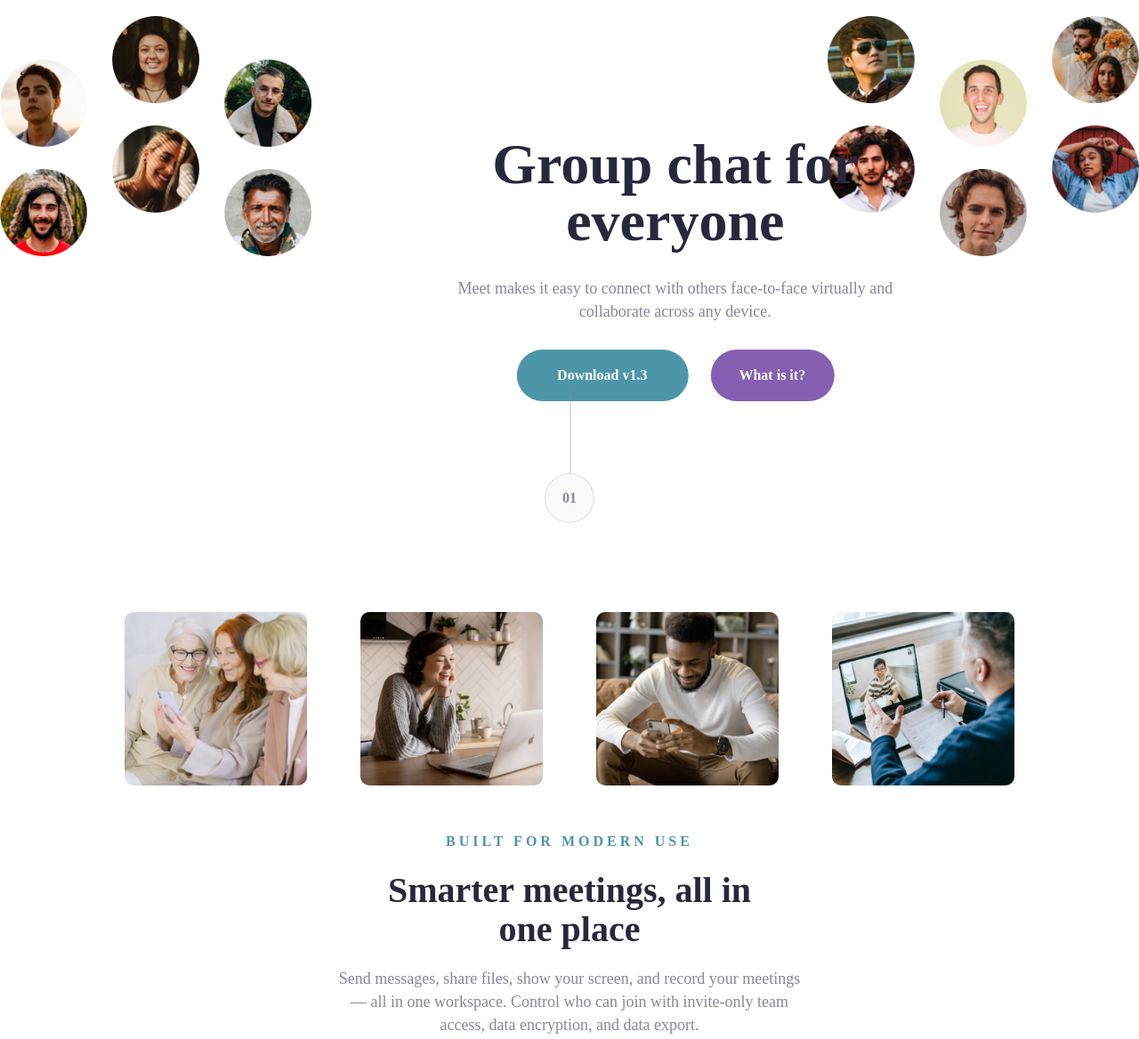
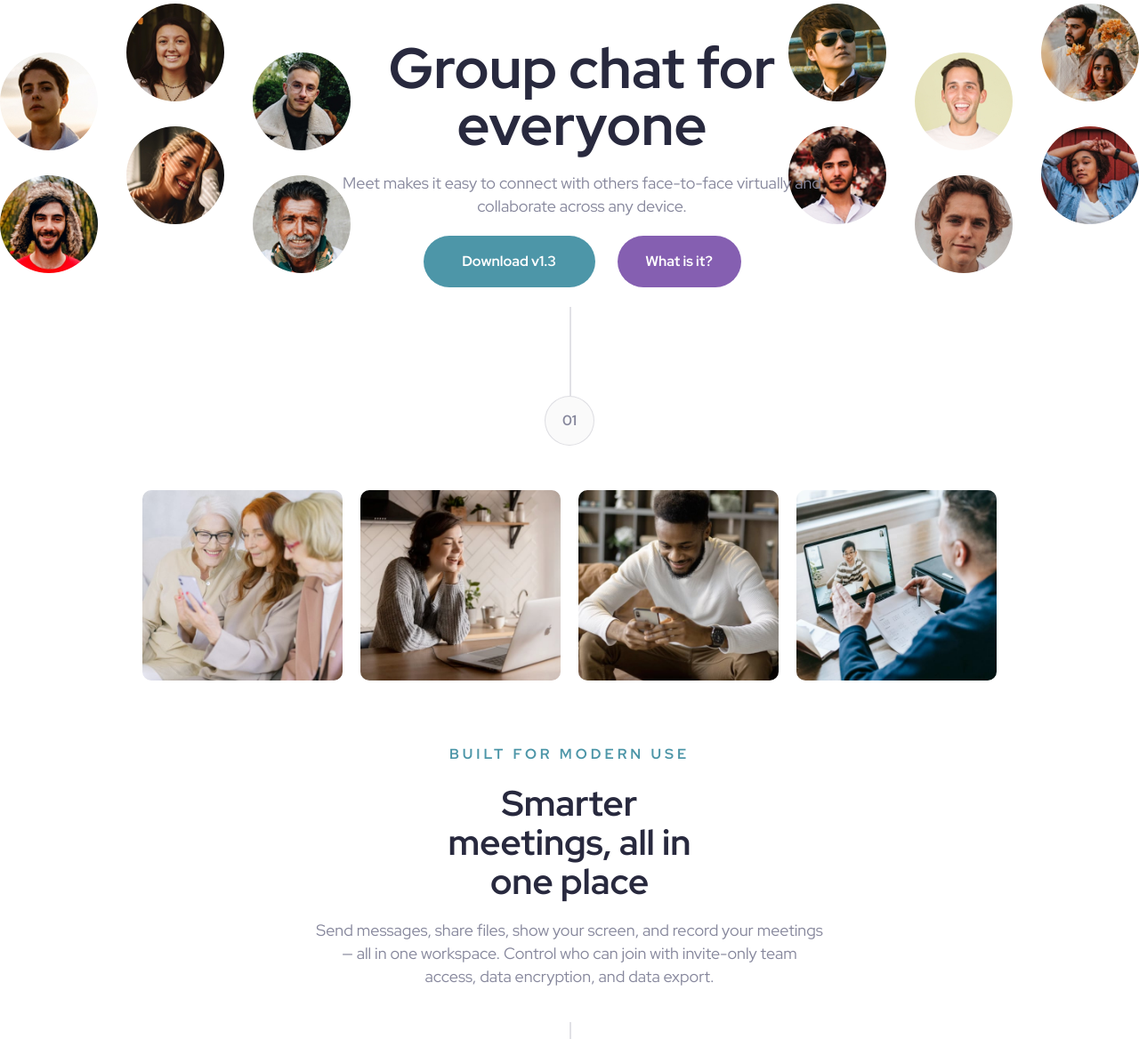
Before and after one commit to HiQendresa/meet-landing-page, a plain HTML site: page index.html in a window 1280 px wide. Shown: the part 124-1292 px from the top of the page at 89% size. Drawn offline with Linux system fonts and the light colour scheme.

Commit message:
mobile view fixed

```diff
--- a/index.html
+++ b/index.html
@@ -6,6 +6,10 @@
 
   <link rel="icon" type="image/png" sizes="32x32" href="./assets/favicon-32x32.png">
   <link rel="stylesheet" type="text/css" href="./style.css">
+
+  <style>
+    @import url('https://fonts.googleapis.com/css2?family=Red+Hat+Display:wght@400;700&display=swap');
+  </style>
 
   <title>Meet landing page</title>
 </head>
@@ -17,11 +21,14 @@
     </div>
 
     <div class="content">
-
-      <div class="side-img">
-        <img class="hero-left-img" src="./assets/desktop/image-hero-left.png" alt="hero image">
+      <div class="side-images">
+        <div class="side-img">
+          <img class="hero-left-img" src="./assets/desktop/image-hero-left.png" alt="hero image">
+        </div>
+        <div class="side-img">
+          <img class="hero-right-img" src="./assets/desktop/image-hero-right.png" alt="hero image">
       </div>
-
+      </div>
       <div class="description">
         <h1 class="title">Group chat for everyone</h1>
         <p>Meet makes it easy to connect with others face-to-face virtually and collaborate across any device.</p>
@@ -31,9 +38,7 @@
           <button class="btn btn-info"> What is it?</button>
         </div>
       </div>
-      <div class="side-img">
-        <img class="hero-right-img" src="./assets/desktop/image-hero-right.png" alt="hero image">
-      </div>
+
 
     </div>
   </header>
--- a/style.scss
+++ b/style.scss
@@ -1,10 +1,11 @@
 :root {
 
-    --clr-white: 0, 0%, 100%;
-    --clr-black: 244, 23%, 12%;
-    --clr-cream: 20, 33%, 98%;
+    --clr-white: 0, 0%, 98%;
+    --clr-black: 239, 21%, 20%;
+    --clr-gray: 239, 10%, 57%;
+    --clr-light-green: 192, 37%, 48%;
 
-    --font-family-ibm: 'IBM Plex Sans', sans-serif;
+    --font-family: 'Red Hat Display', sans-serif;
 }
 
 *,
@@ -54,75 +55,94 @@ header {
     padding-top: 50px;
 
     .logo {
-        width: 119px;
+        max-width: 119px;
         margin: 0 auto;
     }
 
+    .side-images {
+        display: flex;
+
+        @media screen and (min-width: 1200px){
+            justify-content: space-between;
+        }
+    }
+
     .content {
-        display: flex;
-        justify-content:space-around;
-        align-items: center;
         margin-top: 50px;
 
         @media screen and (min-width: 1200px){
             justify-content: space-between;
         }
         .side-img {
-            width: 350px;
+            max-width: 350px;
+
+            @media screen and (min-width: 1200px){
+                max-width: 400px;
+            }
         }
 
         .description {
-            width: 540px;
-            color: #87879D;
+            max-width: 540px;
+            color: hsl(var(--clr-gray));
             text-align: center;
-            font-family: Red Hat Display;
-            font-size: 18px;
+            font-family: var(--font-family);
+            font-size: 16px;
             font-style: normal;
             font-weight: 500;
             line-height: 26px;
+            margin: 34px auto;
 
             display: flex;
             flex-direction: column;
-            align-items: center;
-            gap: 30px;
-            position: absolute;
-            top: 16%;
-            left: 0%;
-            transform: translate(22%, 50%);
+            gap: 20px;
 
             @media screen and (min-width: 1200px){
-                position: relative;
+                position: absolute;
+                top: 8%;
+                left: 30%;
+                font-size: 18px;
             }
 
             .title {
-                width: 445px;
-                color: #28283D;
+                max-width: 445px;
+                color: hsl(var(--clr-black));
                 text-align: center;
-                font-family: Red Hat Display;
-                font-size: 64px;
+                font-family: var(--font-family);
+                font-size: 40px;
                 font-style: normal;
                 font-weight: 900;
-                line-height: 64px;
+                line-height: 44px;
                 margin: 0 auto;
+
+                @media screen and (min-width: 1200px){
+                    position: relative;
+                    font-size: 64px;
+                    line-height: 64px;
+                }
             }
 
         }
 
         .btns {
             display: flex;
+            flex-direction: column;
             justify-content: center;
             align-items: center;
             gap: 25px;
+
+            @media screen and (min-width: 767px){
+                flex-direction: row;
+            }
 
             .btn-download {
                 width: 193px;
                 height: 58px;
                 border-radius: 29px;
-                background: #4D96A9;
+                background: hsl(var(--clr-light-green));
                 border: none;
 
                 color: #FFF;
-                font-family: Red Hat Display;
+                font-family: var(--font-family);
                 font-size: 16px;
                 font-style: normal;
                 font-weight: 900;
@@ -139,7 +159,7 @@ header {
                 cursor: pointer;
 
                 color: #FFF;
-                font-family: Red Hat Display;
+                font-family: var(--font-family);
                 font-size: 16px;
                 font-style: normal;
                 font-weight: 900;
@@ -151,15 +171,20 @@ header {
 
 main {
     .galery {
-        display: flex;
-        justify-content: space-between;
-        align-items: center;
+        display: grid;
+        grid-template-columns: 1fr 1fr;
         max-width: 1000px;
+        gap: 20px;
+        padding: 20px;
         margin: 0 auto;
-        gap: 60px;
+
+
+        @media screen and (min-width: 767px){
+            grid-template-columns: 1fr 1fr 1fr 1fr;
+        }
 
         .image-container {
-            width: 498px;
+            max-width: 498px;
 
             img {
                 border-radius: 10px;
@@ -176,8 +201,8 @@ main {
         margin: 50px auto;
 
         .title {
-            color: #4D96A9;
-            font-family: Red Hat Display;
+            color: hsl(var(--clr-light-green));
+            font-family: var(--font-family);
             font-size: 16px;
             font-style: normal;
             font-weight: 900;
@@ -187,32 +212,41 @@ main {
         }
 
         .heading {
-            width: 445px;
-            color: #28283D;
+            max-width: 327px;
+            color: hsl(var(--clr-black));
             text-align: center;
-            font-family: Red Hat Display;
-            font-size: 40px;
+            font-family: var(--font-family);
+            font-size: 32px;
             font-style: normal;
             font-weight: 900;
             line-height: 44px;
+
+
+            @media screen and (min-width: 767px){
+                font-size: 40px;
+            }
         }
 
         .desc {
-            width: 540px;
-            color: #87879D;
+            max-width: 327px;
+            color: hsl(var(--clr-gray));
             text-align: center;
-            font-family: Red Hat Display;
+            font-family: var(--font-family);
             font-size: 18px;
             font-style: normal;
             font-weight: 500;
             line-height: 26px;
+
+            @media screen and (min-width: 767px){
+                max-width: 573px;
+            }
         }
     }
 }
 
 footer {
 
-    padding: 100px 0;
+    padding: 60px 0;
     background-image: url('./assets/mobile/image-footer.jpg');
     position: relative;
 
@@ -220,10 +254,11 @@ footer {
         background-image: url('./assets/mobile/image-footer.jpg');
     }
     @media screen and (min-width: 1200px){
-        // height: 960px;
         background-image: url('./assets/desktop/image-footer.jpg');
         background-repeat: no-repeat;
+        padding: 100px 0;
     }
+
     &::after {
         content: '';
         position: absolute;
@@ -231,34 +266,41 @@ footer {
         left: 0;
         width: 100%;
         height: 100%;
-        background-color: #4D96A9;
+        background-color: hsl(var(--clr-light-green));
         opacity: 0.88;
         z-index: 1;
+    }
 
-    }
     .content {
         display: flex;
-        justify-content: space-between;
+        flex-direction: column;
         align-items: center;
         max-width: 1000px;
         margin: 0 auto;
+        text-align: center;
         position: relative;
         z-index: 2;
+        gap: 30px;
+
+        @media screen and (min-width: 1200px){
+            flex-direction: row;
+            justify-content: space-between;
+        }
 
         .title {
-            width: 350px;
-            color: #FAFAFA;
-            font-family: Red Hat Display;
-            font-size: 40px;
+            max-width: 327px;
+            color: hsl(var(--clr-white));
+            font-family: var(--font-family);
+            font-size: 32px;
             font-style: normal;
             font-weight: 900;
             line-height: 44px;
         }
 
         .description {
-            width: 350px;
-            color: #FAFAFA;
-            font-family: Red Hat Display;
+            max-width: 327px;
+            color: hsl(var(--clr-white));
+            font-family: var(--font-family);
             font-size: 18px;
             font-style: normal;
             font-weight: 500;
@@ -274,7 +316,7 @@ footer {
             border: none;
 
             color: #FFF;
-            font-family: Red Hat Display;
+            font-family: var(--font-family);
             font-size: 16px;
             font-style: normal;
             font-weight: 900;
@@ -290,15 +332,15 @@ footer {
 
     border-radius: 29px;
     border: 1px solid rgba(135, 135, 157, 0.25);
-    background: #FAFAFA;
+    background: hsl(var(--clr-white));
 
     display: flex;
     justify-content: center;
     align-items: center;
-    margin: 230px auto 100px auto;
+    margin: 138px auto 30px auto;
 
-    color: #87879D;
-    font-family: Red Hat Display;
+    color: hsl(var(--clr-gray));
+    font-family: var(--font-family);
     font-size: 16px;
     font-style: normal;
     font-weight: 900;
@@ -312,7 +354,7 @@ footer {
         left: 50%;
         top: -187%;
         background-color: rgba(135, 135, 157, 0.25);
-        color: #87879D;
+        color: hsl(var(--clr-gray));
     }
 
 }
```
Also changed, not shown: style.css, 1 other file.
